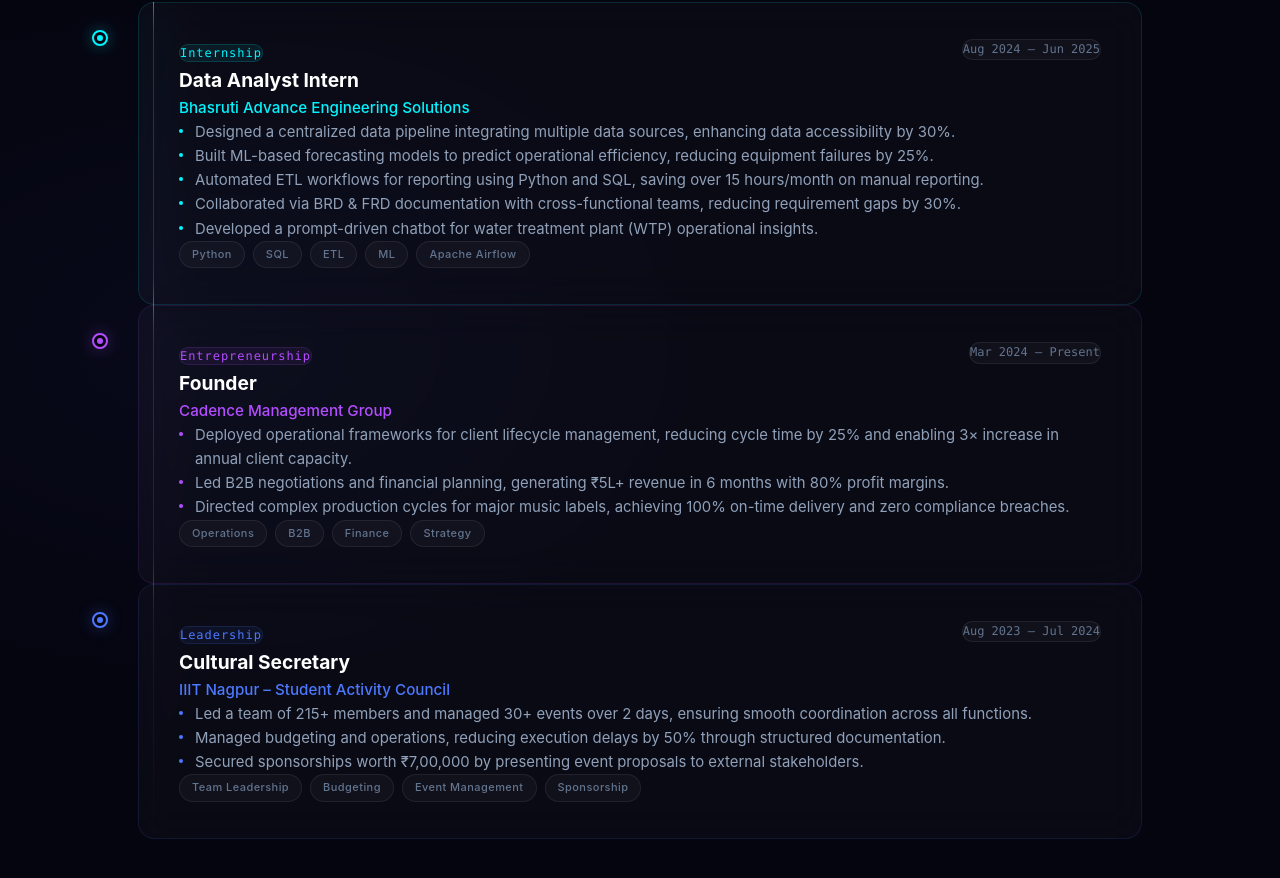
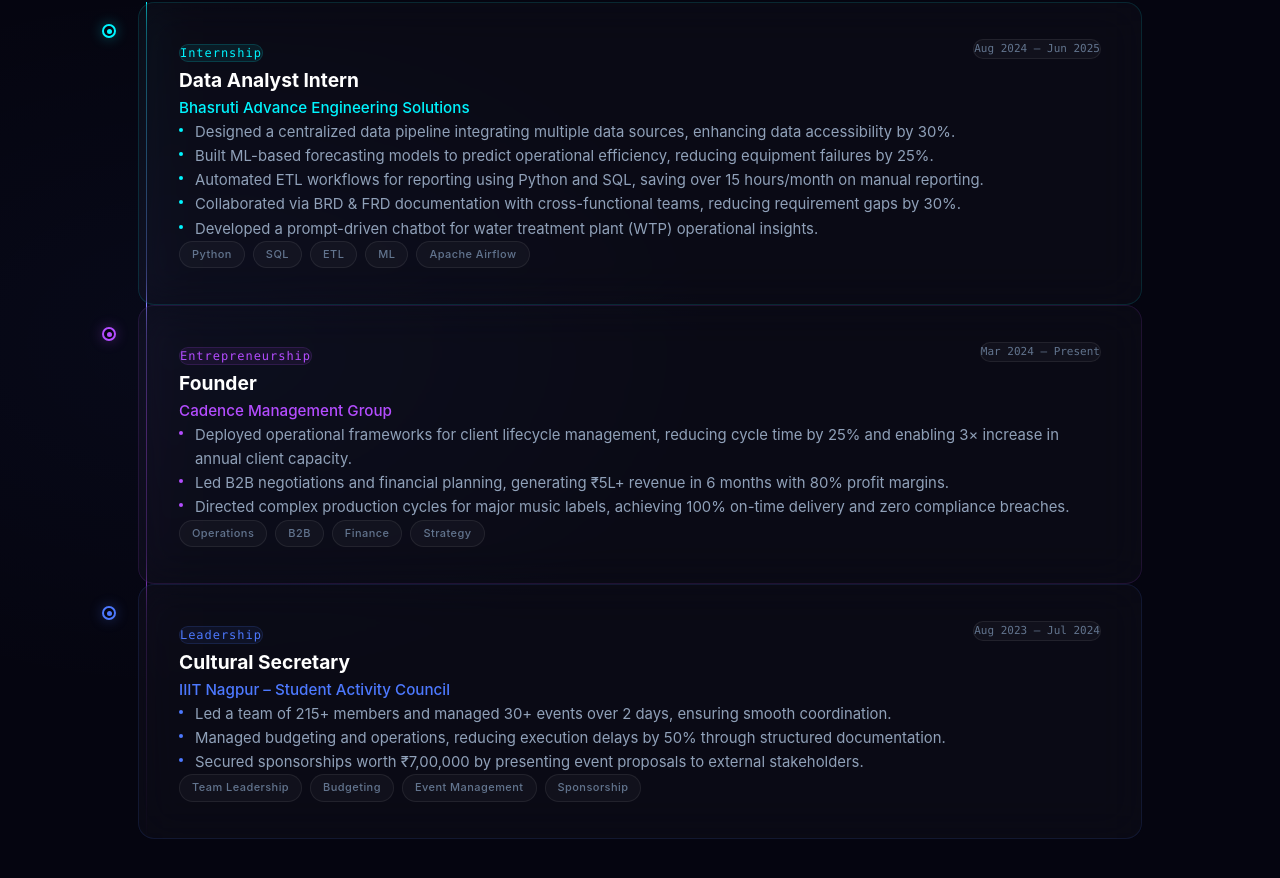
Before and after one commit to Sam1377/Sahil_Portfolio, a Next.js app: page / in a window 1280 px wide. Shown: the part 2075-2953 px from the top of the page. Built offline with nearby package versions, Linux system fonts and the light colour scheme.

Commit message:
Refactor Experience component for clarity and performance
Updated achievements and adjusted animation thresholds for better responsiveness.

```diff
--- a/app/components/Experience.tsx
+++ b/app/components/Experience.tsx
@@ -38,7 +38,7 @@
     type: 'Leadership',
     color: '#4d79ff',
     achievements: [
-      'Led a team of 215+ members and managed 30+ events over 2 days, ensuring smooth coordination across all functions.',
+      'Led a team of 215+ members and managed 30+ events over 2 days, ensuring smooth coordination.',
       'Managed budgeting and operations, reducing execution delays by 50% through structured documentation.',
       'Secured sponsorships worth ₹7,00,000 by presenting event proposals to external stakeholders.',
     ],
@@ -47,7 +47,7 @@
 ];
 
 export default function Experience() {
-  const [ref, inView] = useInView({ triggerOnce: true, threshold: 0.1 });
+  const [ref, inView] = useInView({ triggerOnce: true, threshold: 0.05 });
 
   return (
     <section id="experience" className="section-padding relative" ref={ref}>
@@ -56,110 +56,62 @@
       }} />
 
       <div className="section-container">
-        <motion.div
-          initial={{ opacity: 0, y: 24 }}
-          animate={inView ? { opacity: 1, y: 0 } : {}}
-          transition={{ duration: 0.6 }}
-          className="mb-20"
-        >
+        <motion.div initial={{ opacity: 0, y: 24 }} animate={inView ? { opacity: 1, y: 0 } : {}} transition={{ duration: 0.6 }}
+          className="mb-12 sm:mb-20">
           <div className="section-label mb-4">Experience</div>
           <h2 className="font-black text-white tracking-tight leading-tight" style={{ fontSize: 'clamp(36px, 5vw, 56px)' }}>
-            Where I&apos;ve built<br />
-            <span className="gradient-text">real-world impact</span>
+            Where I&apos;ve built<br /><span className="gradient-text">real-world impact</span>
           </h2>
         </motion.div>
 
         {/* Timeline */}
         <div className="relative">
-          {/* Vertical line */}
-          <div
-            className="absolute top-0 bottom-0"
-            style={{
-              left: '15px',
-              width: '1px',
-              background: 'linear-gradient(180deg, #00f5ff 0%, #b44dff 50%, transparent 100%)',
-            }}
-          />
+          {/* Vertical line — offset for mobile */}
+          <div className="absolute top-0 bottom-0"
+            style={{ left: '8px', width: '1px', background: 'linear-gradient(180deg, #00f5ff 0%, #b44dff 50%, transparent 100%)' }} />
 
-          <div className="space-y-16 pl-16">
+          <div className="space-y-8 sm:space-y-16 pl-8 sm:pl-16">
             {experiences.map((exp, i) => (
-              <motion.div
-                key={exp.company}
-                initial={{ opacity: 0, x: -24 }}
-                animate={inView ? { opacity: 1, x: 0 } : {}}
-                transition={{ duration: 0.6, delay: i * 0.15 }}
-                className="relative"
-              >
-                {/* Dot */}
-                <div
-                  className="absolute flex items-center justify-center rounded-full border-2"
+              <motion.div key={exp.company}
+                initial={{ opacity: 0, x: -24 }} animate={inView ? { opacity: 1, x: 0 } : {}} transition={{ duration: 0.6, delay: i * 0.15 }}
+                className="relative">
+                {/* Timeline dot */}
+                <div className="absolute flex items-center justify-center rounded-full border-2"
                   style={{
-                    left: '-46px',
-                    top: '28px',
-                    width: '16px',
-                    height: '16px',
-                    borderColor: exp.color,
-                    background: '#050510',
-                    boxShadow: `0 0 16px ${exp.color}55`,
-                  }}
-                >
-                  <div className="rounded-full" style={{ width: '6px', height: '6px', background: exp.color }} />
+                    left: '-36px', top: '22px',
+                    width: '14px', height: '14px',
+                    borderColor: exp.color, background: '#050510',
+                    boxShadow: `0 0 14px ${exp.color}55`,
+                  }}>
+                  <div className="rounded-full" style={{ width: '5px', height: '5px', background: exp.color }} />
                 </div>
 
                 {/* Card */}
-                <div
-                  className="glass-card rounded-2xl transition-all duration-300"
-                  style={{
-                    border: `1px solid ${exp.color}20`,
-                    padding: '36px 40px',
-                  }}
-                  onMouseEnter={e => {
-                    (e.currentTarget as HTMLElement).style.borderColor = `${exp.color}40`;
-                    (e.currentTarget as HTMLElement).style.boxShadow = `0 0 40px ${exp.color}10`;
-                  }}
-                  onMouseLeave={e => {
-                    (e.currentTarget as HTMLElement).style.borderColor = `${exp.color}20`;
-                    (e.currentTarget as HTMLElement).style.boxShadow = '';
-                  }}
-                >
+                <div className="glass-card rounded-2xl transition-all duration-300"
+                  style={{ border: `1px solid ${exp.color}20`, padding: 'clamp(20px, 5vw, 36px) clamp(16px, 5vw, 40px)' }}>
+
                   {/* Header */}
-                  <div className="flex flex-wrap items-start justify-between gap-4 mb-6">
+                  <div className="flex flex-col sm:flex-row sm:items-start sm:justify-between gap-3 sm:gap-4 mb-5 sm:mb-6">
                     <div>
-                      <span
-                        className="inline-block text-xs font-mono px-3 py-1 rounded-full mb-3"
-                        style={{
-                          background: `${exp.color}12`,
-                          color: exp.color,
-                          border: `1px solid ${exp.color}28`,
-                          letterSpacing: '0.08em',
-                        }}
-                      >
+                      <span className="inline-block text-xs font-mono px-3 py-1 rounded-full mb-2 sm:mb-3"
+                        style={{ background: `${exp.color}12`, color: exp.color, border: `1px solid ${exp.color}28`, letterSpacing: '0.08em' }}>
                         {exp.type}
                       </span>
-                      <h3 className="text-white font-bold mb-1" style={{ fontSize: '1.2rem' }}>{exp.role}</h3>
-                      <div className="font-medium" style={{ color: exp.color, fontSize: '0.95rem' }}>{exp.company}</div>
+                      <h3 className="text-white font-bold mb-1" style={{ fontSize: 'clamp(1rem, 4vw, 1.2rem)' }}>{exp.role}</h3>
+                      <div className="font-medium" style={{ color: exp.color, fontSize: 'clamp(0.85rem, 3.5vw, 0.95rem)' }}>{exp.company}</div>
                     </div>
-                    <div
-                      className="font-mono text-slate-500 rounded-xl px-4 py-2"
-                      style={{
-                        fontSize: '12px',
-                        background: 'rgba(255,255,255,0.03)',
-                        border: '1px solid rgba(255,255,255,0.07)',
-                        whiteSpace: 'nowrap',
-                      }}
-                    >
+                    <div className="font-mono text-slate-500 rounded-xl px-3 sm:px-4 py-1.5 sm:py-2 self-start"
+                      style={{ fontSize: '11px', background: 'rgba(255,255,255,0.03)', border: '1px solid rgba(255,255,255,0.07)', whiteSpace: 'nowrap' }}>
                       {exp.period}
                     </div>
                   </div>
 
                   {/* Achievements */}
-                  <ul className="space-y-3 mb-8">
+                  <ul className="space-y-2.5 sm:space-y-3 mb-5 sm:mb-8">
                     {exp.achievements.map((a, ai) => (
-                      <li key={ai} className="flex gap-3 text-slate-400 leading-relaxed" style={{ fontSize: '0.93rem' }}>
-                        <span
-                          className="flex-shrink-0 rounded-full mt-2"
-                          style={{ width: '4px', height: '4px', background: exp.color, marginTop: '9px' }}
-                        />
+                      <li key={ai} className="flex gap-2.5 sm:gap-3 text-slate-400 leading-relaxed"
+                        style={{ fontSize: 'clamp(0.82rem, 3vw, 0.93rem)' }}>
+                        <span className="flex-shrink-0 rounded-full" style={{ width: '4px', height: '4px', background: exp.color, marginTop: '8px' }} />
                         {a}
                       </li>
                     ))}
@@ -168,15 +120,8 @@
                   {/* Stack */}
                   <div className="flex flex-wrap gap-2">
                     {exp.stack.map(s => (
-                      <span
-                        key={s}
-                        className="tech-badge text-slate-500"
-                        style={{
-                          borderColor: 'rgba(255,255,255,0.07)',
-                          background: 'rgba(255,255,255,0.03)',
-                          fontSize: '11px',
-                        }}
-                      >
+                      <span key={s} className="tech-badge text-slate-500"
+                        style={{ borderColor: 'rgba(255,255,255,0.07)', background: 'rgba(255,255,255,0.03)', fontSize: '11px' }}>
                         {s}
                       </span>
                     ))}
```
